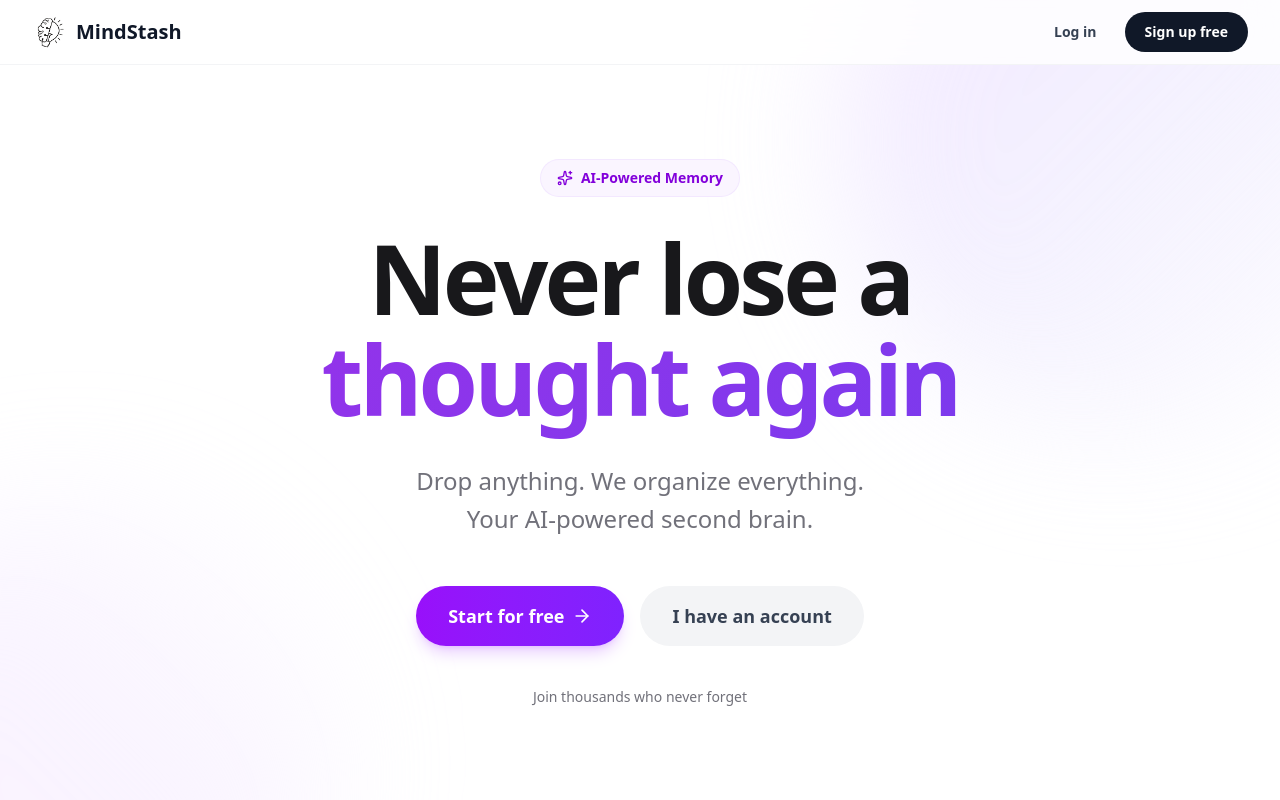
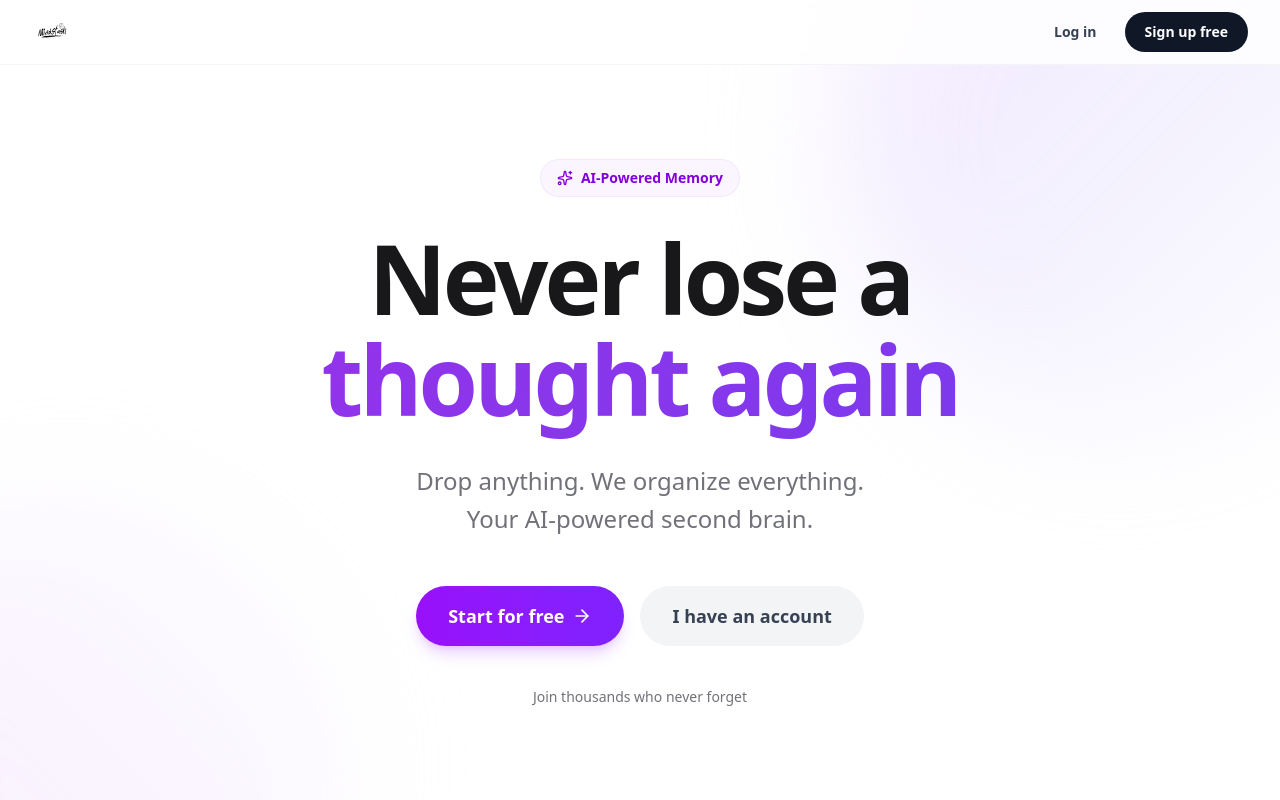
Before and after one commit to sureliyajd/mindstash, a Next.js app in the folder frontend/: page / in a window 1280 px wide. Shown: the top 800 px of the page. Built offline with nearby package versions, Linux system fonts and the light colour scheme.

Commit message:
Use full logo.png instead of logo-icon.png across all pages

```diff
--- a/frontend/src/app/dashboard/page.tsx
+++ b/frontend/src/app/dashboard/page.tsx
@@ -372,15 +372,14 @@
       {/* Header */}
       <header className="sticky top-0 z-40 border-b border-gray-100 bg-white/80 backdrop-blur-lg">
         <div className="mx-auto flex max-w-6xl items-center justify-between px-6 py-4">
-          <div className="flex items-center gap-3">
+          <div className="flex items-center">
             <Image
-              src="/logo-icon.png"
+              src="/logo.png"
               alt="MindStash"
-              width={40}
+              width={140}
               height={40}
-              className="rounded-xl"
+              className="h-10 w-auto"
             />
-            <h1 className="text-xl font-bold text-gray-900">MindStash</h1>
           </div>
           <div className="flex items-center gap-4">
             {user && (
--- a/frontend/src/app/login/page.tsx
+++ b/frontend/src/app/login/page.tsx
@@ -149,16 +149,13 @@
 
             {/* Logo for mobile */}
             <motion.div variants={fadeUp} className="mb-8 lg:hidden">
-              <div className="flex items-center gap-3">
-                <Image
-                  src="/logo-icon.png"
-                  alt="MindStash"
-                  width={48}
-                  height={48}
-                  className="rounded-xl"
-                />
-                <span className="text-2xl font-bold text-gray-900">MindStash</span>
-              </div>
+              <Image
+                src="/logo.png"
+                alt="MindStash"
+                width={160}
+                height={48}
+                className="h-12 w-auto"
+              />
             </motion.div>
 
             {/* Header */}
--- a/frontend/src/app/page.tsx
+++ b/frontend/src/app/page.tsx
@@ -89,15 +89,14 @@
         <div className="mx-auto max-w-7xl px-6 lg:px-8">
           <div className="flex h-16 items-center justify-between">
             {/* Logo */}
-            <Link href="/" className="flex items-center gap-2">
+            <Link href="/" className="flex items-center">
               <Image
-                src="/logo-icon.png"
+                src="/logo.png"
                 alt="MindStash"
-                width={36}
-                height={36}
-                className="rounded-lg"
+                width={140}
+                height={40}
+                className="h-10 w-auto"
               />
-              <span className="text-xl font-bold text-gray-900">MindStash</span>
             </Link>
 
             {/* Nav links */}
@@ -424,15 +423,14 @@
         <div className="mx-auto max-w-7xl px-6 lg:px-8">
           <div className="flex flex-col sm:flex-row items-center justify-between gap-4">
             {/* Logo */}
-            <div className="flex items-center gap-2">
+            <div className="flex items-center">
               <Image
-                src="/logo-icon.png"
+                src="/logo.png"
                 alt="MindStash"
-                width={32}
+                width={120}
                 height={32}
-                className="rounded-lg"
+                className="h-8 w-auto"
               />
-              <span className="text-lg font-bold text-gray-900">MindStash</span>
             </div>
 
             {/* Links */}
--- a/frontend/src/app/register/page.tsx
+++ b/frontend/src/app/register/page.tsx
@@ -128,16 +128,13 @@
 
             {/* Logo for mobile */}
             <motion.div variants={fadeUp} className="mb-8 lg:hidden">
-              <div className="flex items-center gap-3">
-                <Image
-                  src="/logo-icon.png"
-                  alt="MindStash"
-                  width={48}
-                  height={48}
-                  className="rounded-xl"
-                />
-                <span className="text-2xl font-bold text-gray-900">MindStash</span>
-              </div>
+              <Image
+                src="/logo.png"
+                alt="MindStash"
+                width={160}
+                height={48}
+                className="h-12 w-auto"
+              />
             </motion.div>
 
             {/* Header */}
```
